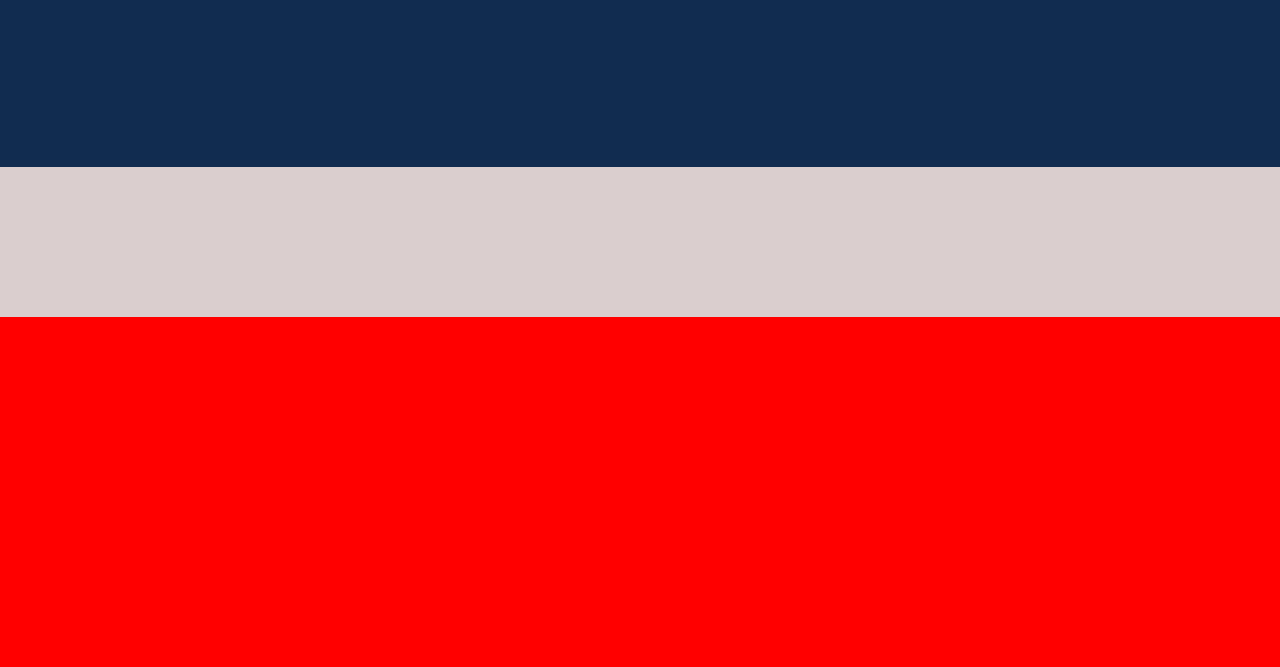
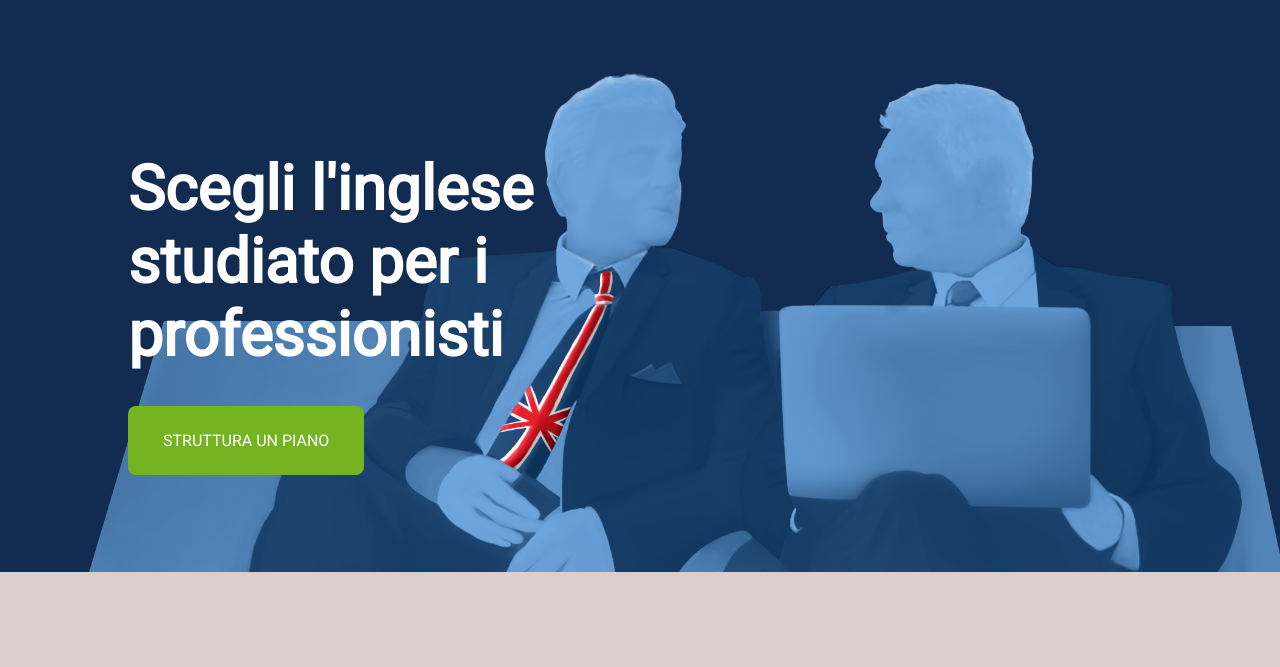
Before and after one commit to GiovanniTondi/html-css-fluentify, a plain HTML site: page index.html in a window 1280 px wide. Shown: the part 133-800 px from the top of the page. Drawn offline with Linux system fonts and the light colour scheme.

Commit message:
Completato header

```diff
--- a/css/style.css
+++ b/css/style.css
@@ -9,19 +9,34 @@
 
 body {
     font-family: 'Roboto', sans-serif;
-    background-image: url("../img/background-pattern.png");
-    background-repeat: repeat;
 }
 
 .p-center {
     padding: 0 10%;
 }
 
+/* Buttons */
+.btn {
+    padding: 10px 25px;
+    border: solid 1px #fff;
+    border-radius: 8px;
+    text-decoration: none;
+    color: #fff;
+}
+
+.btn-green {
+    background-color: #74b322;
+    border: 0;
+}
+
+.btn-large {
+    padding: 25px 35px;
+}
+
+
 /* *** HEADER *** */
 header {
     background-color: #112c50;
-    /* DEBUG:  */
-    height: 300px;
 }
 
 /* ** MENU ** */
@@ -69,7 +84,6 @@
     text-align: left;
 }
 
-
 /* MENU Destra */
 #menu-dx {
     float: left;
@@ -77,17 +91,32 @@
     text-align: right;
 }
 
-.btn {
-    padding: 10px 25px;
-    border: solid 1px #fff;
-    border-radius: 8px;
+
+/* *** SEZIONE JUMBOTRON *** */
+.container-full {
+    margin-top: 75px;
+    background-image: url("../img/fluentify-jumbo.png");
+    background-size: contain;
+    background-repeat: no-repeat;
+    background-position: 105%;
 }
 
-.btn-green {
-    background-color: #74b322;
-    border: 0;
+.jumbotron {
+    height: 500px;
+    width: 60%;
+    padding-top: 80px;
+    color: #fff;
 }
 
+.jumbotron h1 {
+    padding-bottom: 60px;
+    font-size: 62px;
+}
+
+.jumbotron a {
+    text-decoration: none;
+}
+/* /JUMBOTRON */
 
 
 /* *** MAIN *** */
--- a/index.html
+++ b/index.html
@@ -10,9 +10,9 @@
 <body>
 
     <!-- HEADER -->
-    <header class="p-center">
+    <header>
         <!-- Navbar -->
-        <nav id="nav-menu">
+        <nav id="nav-menu" class="p-center">
             <!-- Logo -->
             <a id="logo" href="#"><img src="img/fluentify-logo.svg" alt="logo fluentify"></a>
             <!-- Menù sinistro -->
@@ -53,8 +53,16 @@
             </div>
         </nav>
 
-
-
+        <!-- Jumbotron -->
+        <!-- Contenitore full width con sfondo -->
+        <div class="container-full">
+            <div class="jumbotron p-center">
+                <h1>Scegli l'inglese studiato per i professionisti</h1>
+                <a href="#">
+                    <span class="btn btn-green btn-large">STRUTTURA UN PIANO</span>
+                </a>
+            </div>
+        </div>
     </header>
     <!-- /HEADER -->
 
```
